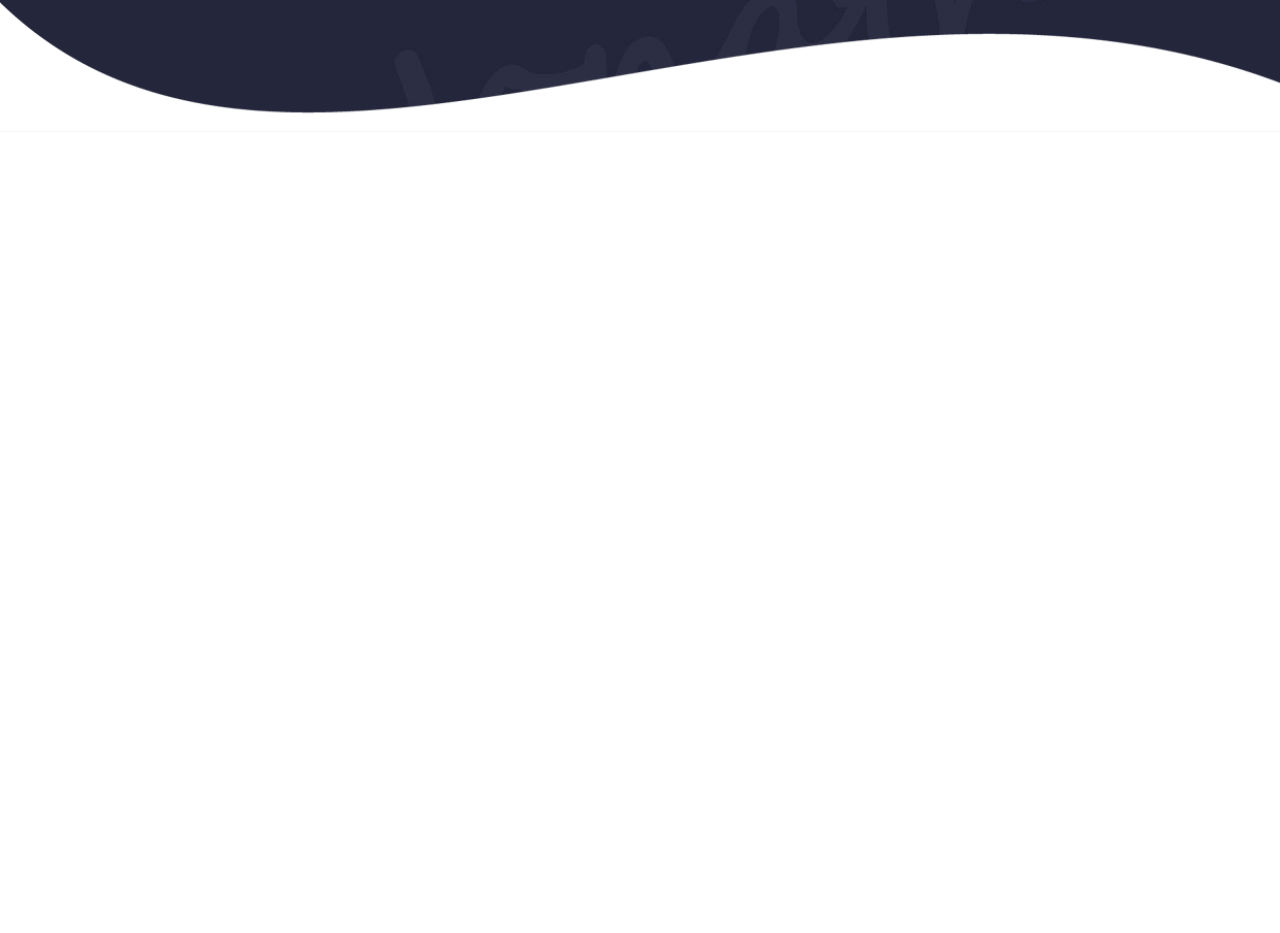
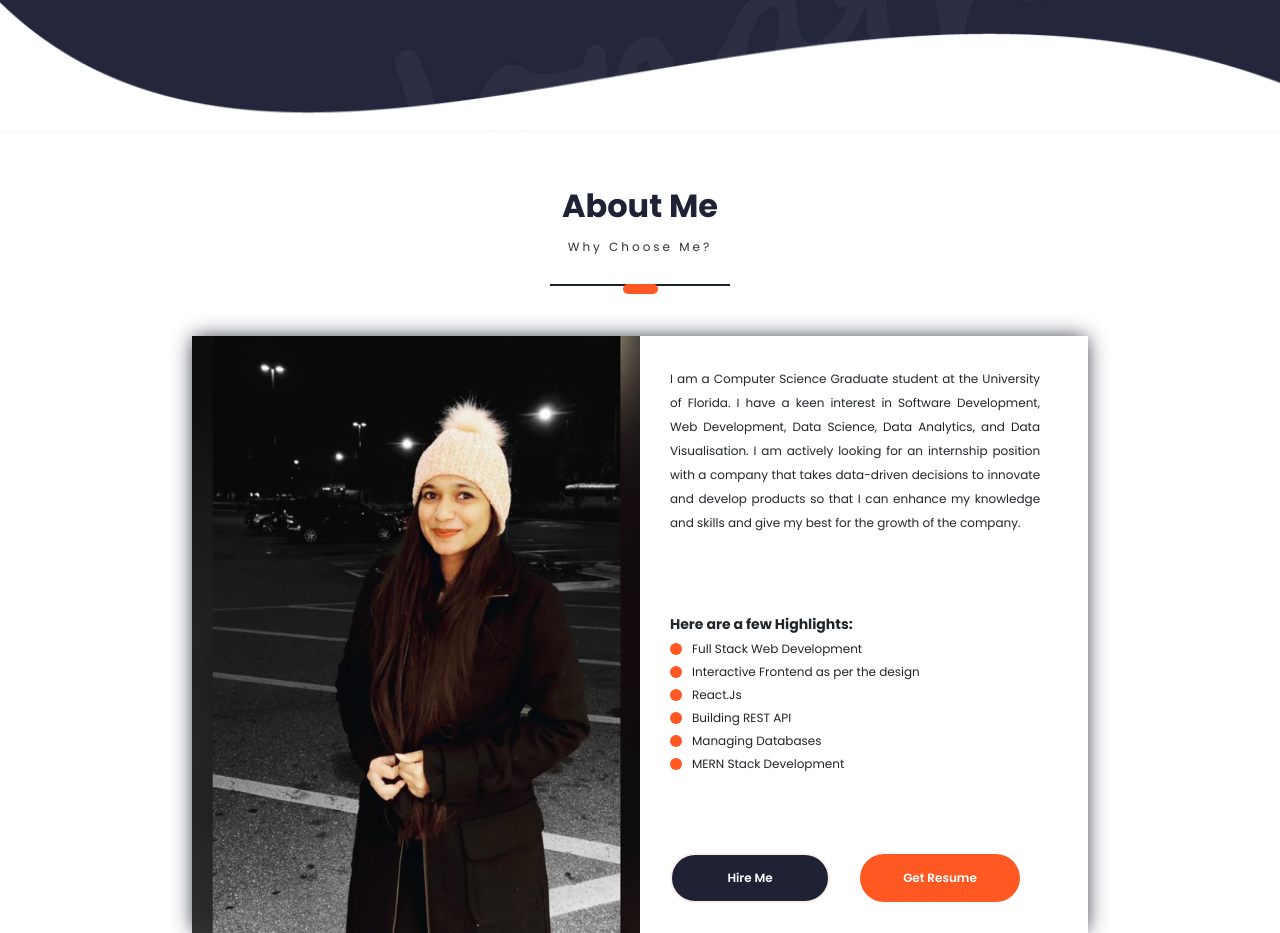
Before and after one commit to anjaligupta0621/Portfolio, a React (Create React App) app in the folder client/: page / in a window 1280 px wide. Shown: the part 538-1471 px from the top of the page. Before the commit the page ends 800 px from the top, so only its background shows below. Built offline with nearby package versions, Linux system fonts and the light colour scheme; a web font is replaced by a local one.

Commit message:
About me component added

```diff
--- a/client/src/PortfolioContainer/AboutMe/AboutMe.css
+++ b/client/src/PortfolioContainer/AboutMe/AboutMe.css
@@ -0,0 +1,94 @@
+.about-me-container {
+    display: flex;
+    flex-direction: column;
+    justify-content: center;
+    align-items: center;
+    margin: 50px 0 0 0;
+}
+
+.about-me-parent {
+    max-width: 1000px;
+    width: 70%;
+}
+
+.about-me-card {
+    display: flex;
+    width: 100%;
+    box-shadow: 0 0px 20px -2px #1f2235;
+}
+
+.about-me-profile {
+    width: 50%;
+    background-image: url('../../assets/AboutMe/me.png');
+    background-size: cover;
+    background-repeat: no-repeat;
+    background-position: center;
+}
+
+.about-me-details {
+    width: 48%;
+    text-align: justify;
+    padding: 30px;
+}
+
+.about-me-description {
+    font-size: 12px;
+}
+
+.about-me-highlights {
+    margin: 80px 0;
+}
+
+.highlight-heading {
+    font-family: "Poppins Bold";
+    font-size: 14px;
+    margin: 0 0 5px 0;
+}
+
+.highlight {
+    display: flex;
+    align-items: center;
+    margin: 5px 0;
+    font-size: 12px;
+}
+
+.highlight-blob {
+    height: 12px;
+    width: 12px;
+    margin: 0 10px 0 0;
+    background-color: #ff5823;
+    border-radius: 50%;
+}
+
+.about-me-options .highlighted-btn{
+    margin: 0 0 0 30px;
+}
+
+/* IPAD PRO RESPONSIVENESS */
+@media only screen and (max-width: 1110px) {
+    .about-me-parent {
+        width: 88%;
+    }
+}
+
+@media only screen and (max-width: 898px) {
+    .about-me-profile {
+        display: none;
+    }
+    .about-me-details {
+        width: 100%;
+    }
+}
+
+@media only screen and (max-width: 466px) {
+    .about-me-options {
+        display: flex;
+        flex-direction: column;
+    }
+    .about-me-options .highlighted-btn {
+        margin: 24px 0 0 0 !important;
+    }
+    .about-me-options button {
+        width: 100%;
+    }
+}
--- a/client/src/PortfolioContainer/AboutMe/AboutMe.js
+++ b/client/src/PortfolioContainer/AboutMe/AboutMe.js
@@ -2,11 +2,72 @@
 import ScreenHeading from '../../utilities/ScreenHeading/ScreenHeading';
 import ScrollService from '../../utilities/ScrollService';
 import Animations from '../../utilities/Animations';
+import './AboutMe.css';
 
 function AboutMe(props) {
+
+    let fadeInScreenHandler = (screen) => {
+        if (screen.fadeScreen !== props.id) {
+            return
+        }
+        Animations.animations.fadeInScreen(props.id);
+    }
+
+    const fadeInSubscription = ScrollService.currentScreenFadeIn.subscribe(fadeInScreenHandler);
+
+    const SCREEN_CONSTANTS = {
+        description: "I am a Computer Science Graduate student at the University of Florida. I have a keen interest in Software Development, Web Development, Data Science, Data Analytics, and Data Visualisation. I am actively looking for an internship position with a company that takes data-driven decisions to innovate and develop products so that I can enhance my knowledge and skills and give my best for the growth of the company.",
+        highlights: {
+            bullets: [
+                "Full Stack Web Development",
+                "Interactive Frontend as per the design",
+                "React.Js",
+                "Building REST API",
+                "Managing Databases",
+                "MERN Stack Development",
+            ],
+            heading: "Here are a few Highlights:",
+        }
+    }
+
+    const renderHighlights = () => {
+        return (
+            SCREEN_CONSTANTS.highlights.bullets.map((value, i) => (
+                <div className='highlight' key={i}>
+                    <div className='highlight-blob'></div>
+                    <span>{value}</span>
+                </div>
+            ))
+        )
+    }
     return (
-        <div>
-
+        <div className='about-me-container screen-container' id={props.id || ""}>
+            <div className='about-me-parent'>
+                <ScreenHeading title={'About Me'} subHeading={'Why Choose Me?'} />
+                <div className='about-me-card'>
+                    <div className='about-me-profile'></div>
+                    <div className='about-me-details'>
+                        <span className='about-me-description'>{SCREEN_CONSTANTS.description}</span>
+                        <div className='about-me-highlights'>
+                            <div className='highlight-heading'>
+                                <span>{SCREEN_CONSTANTS.highlights.heading}</span>
+                            </div>
+                            {renderHighlights()}
+                        </div>
+                        <div className='about-me-options'>
+                            <button className='btn primary-btn'>
+                                {""}
+                                Hire Me{" "}
+                            </button>
+                            <a href="Anjali_Gupta_Resume.pdf" download="Anjali Gupta.pdf">
+                                <button className='btn highlighted-btn'>
+                                    Get Resume
+                                </button>
+                            </a>
+                        </div>
+                    </div>
+                </div>
+            </div>
         </div>
     );
 }
```
